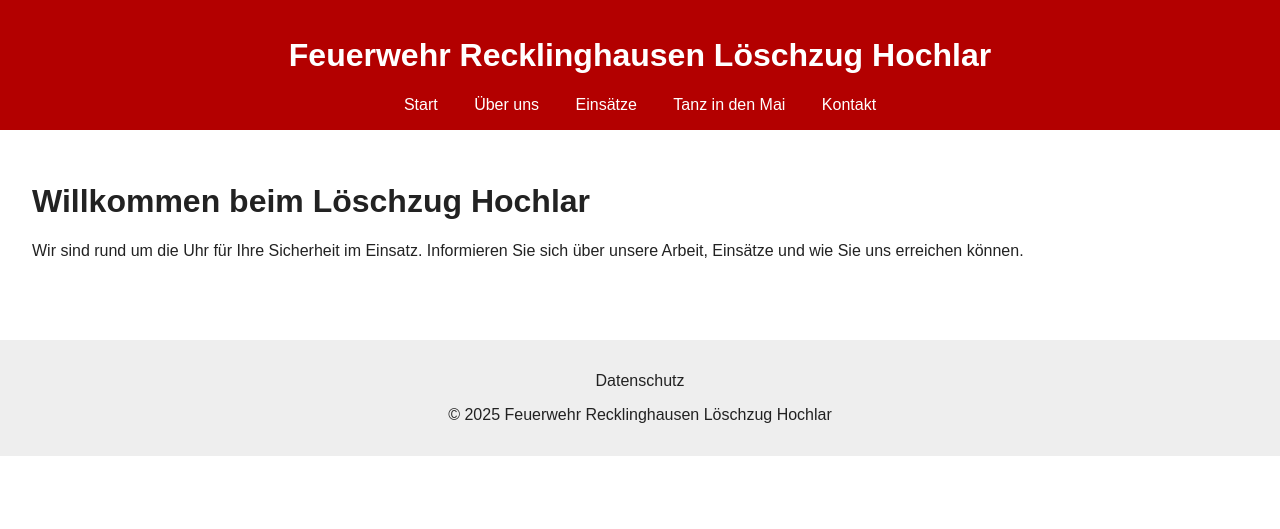
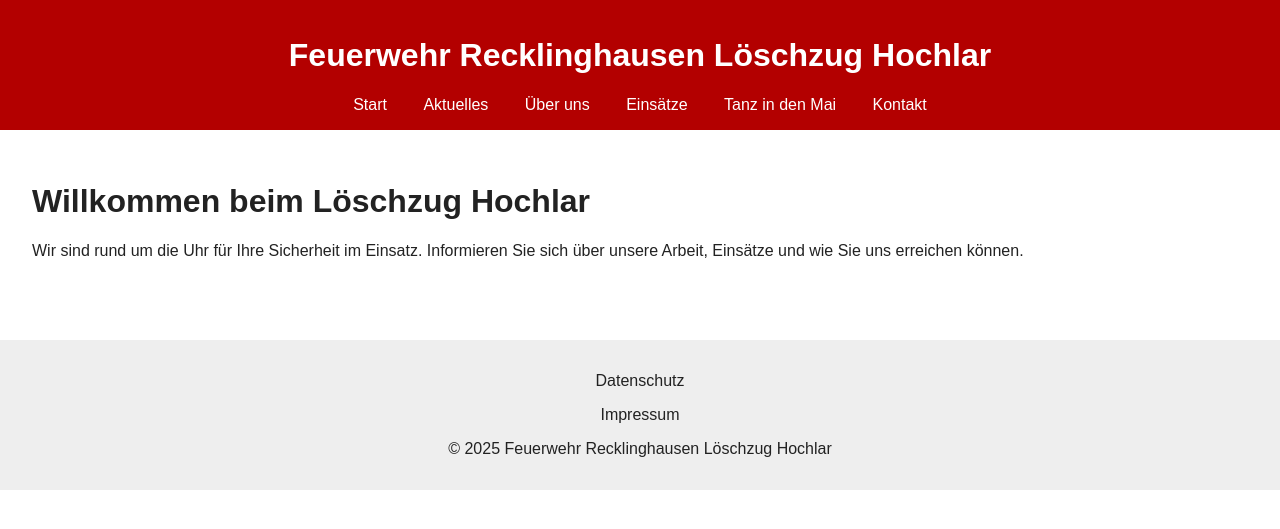
Before and after one commit to stefan-becker/loeschzug-hochlar, a Jekyll site: the page built from index.md, in a window 1280 px wide. Shown: the top 529 px of the page. Built offline with Jekyll 4.4.1, drawn with Linux system fonts in a browser that asks for light colours.

Commit message:
Impressum und Aktuelles hinzugefügt

```diff
--- a/_layouts/default.html
+++ b/_layouts/default.html
@@ -12,6 +12,7 @@
     <h1>{{ site.title }}</h1>
     <nav>
       <a href="{{ '/' | relative_url }}">Start</a>
+      <a href="{{ 'https://www.facebook.com/lz.hochlar' }} target="_blank">Aktuelles</a>
       <a href="{{ '/ueber-uns.html' | relative_url }}">Über uns</a>
       <a href="{{ 'https://www.kreis-re.de/Inhalte/Buergerservice/Leben_und_Wohnen/Feuerwehr-_und_Rettungsleitstelle/_Einsaetze_der_Feuerwehren/index.asp' }}" target="_blank">Einsätze</a>
       <a href="{{ '/tanz-in-den-mai.html' | relative_url }}">Tanz in den Mai</a>
@@ -22,7 +23,7 @@
     {{ content }}
   </main>
   <footer>
-    <p><a href="{{ '/datenschutz.html' | relative_url }}">Datenschutz</a></p><p>&copy; {{ site.time | date: '%Y' }} Feuerwehr Recklinghausen Löschzug Hochlar</p>
+    <p><a href="{{ '/datenschutz.html' | relative_url }}">Datenschutz</a></p><p><a href="{{ '/impressum.html' | relative_url }}">Impressum</a></p><p>&copy; {{ site.time | date: '%Y' }} Feuerwehr Recklinghausen Löschzug Hochlar</p>
   </footer>
 </body>
 </html>
```
